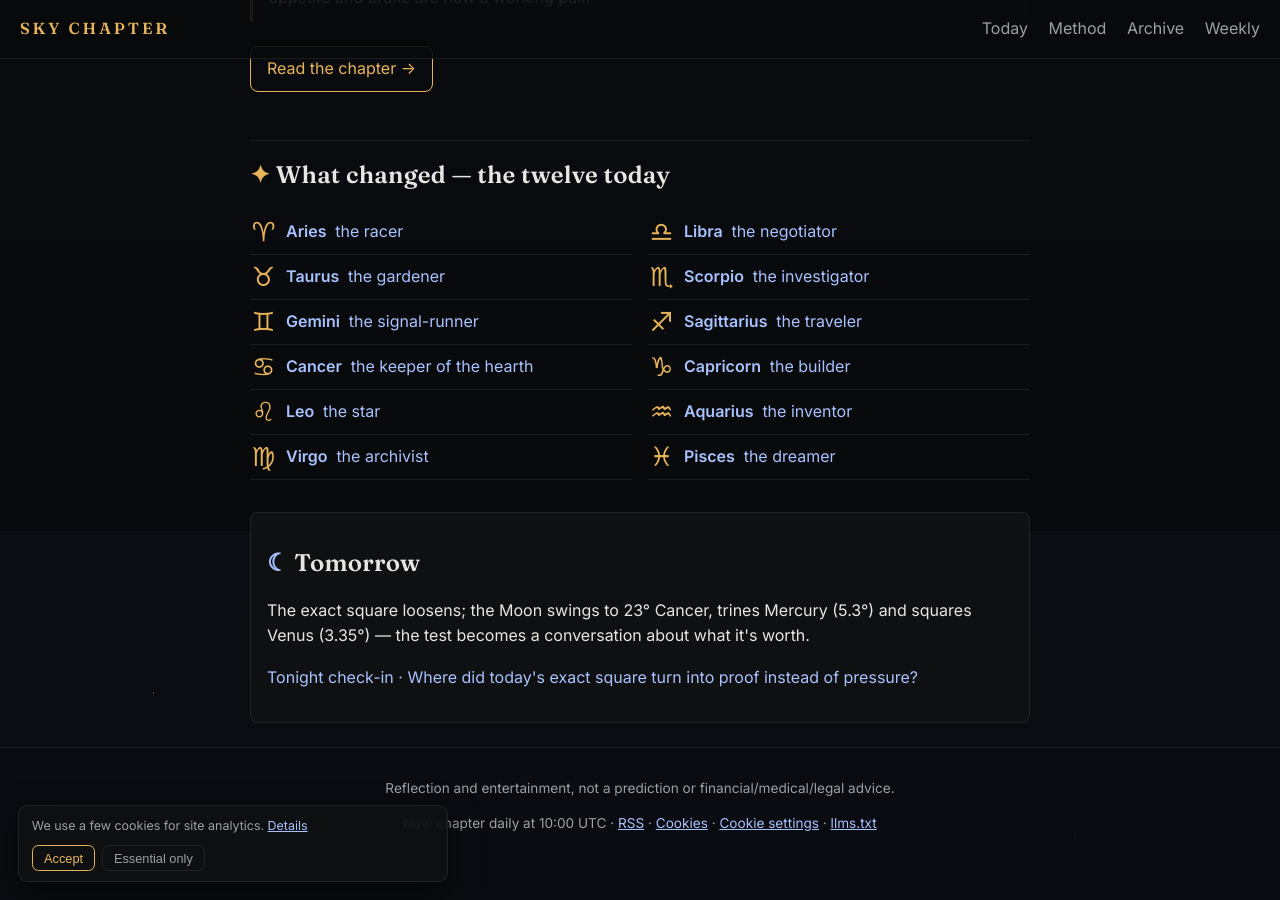
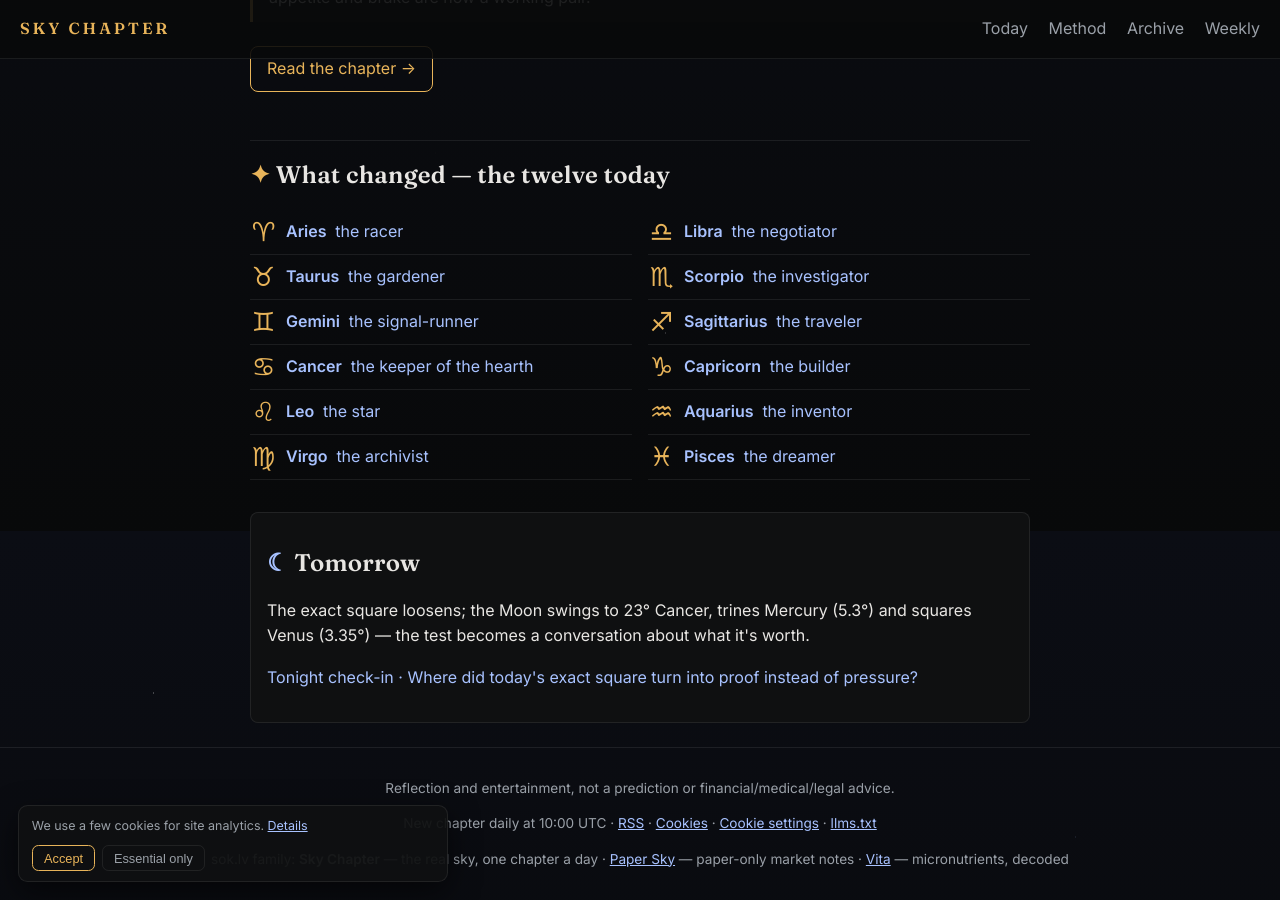
Before and after one commit to sky-chapter/sky-chapter.github.io, a Jekyll site: the page built from index.html, in a window 1280 px wide and 900 px high, scrolled down 1269 px. Built offline with Jekyll 4.4.1, drawn with Linux system fonts in a browser that asks for light colours.

Commit message:
Publish site via hermes publish_pages.py

```diff
--- a/_layouts/default.html
+++ b/_layouts/default.html
@@ -62,6 +62,7 @@
   <footer class="foot">
     <p>Reflection and entertainment, not a prediction or financial/medical/legal advice.</p>
     <p>New chapter daily at 10:00 UTC · <a href="{{ '/rss.xml' | relative_url }}">RSS</a> · <a href="{{ '/methodology#cookies' | relative_url }}">Cookies</a> · <a href="#" onclick="window.scCookieSettings();return false;">Cookie settings</a> · <a href="{{ '/llms.txt' | relative_url }}">llms.txt</a></p>
+    <p class="family">sok.lv family: <strong>Sky Chapter</strong> — the real sky, one chapter a day · <a href="https://papersky.sok.lv/" rel="noopener">Paper Sky</a> — paper-only market notes · <a href="https://vita.sok.lv/" rel="noopener">Vita</a> — micronutrients, decoded</p>
   </footer>
 
   <div id="cookiebar" class="cookiebar" hidden>
```
